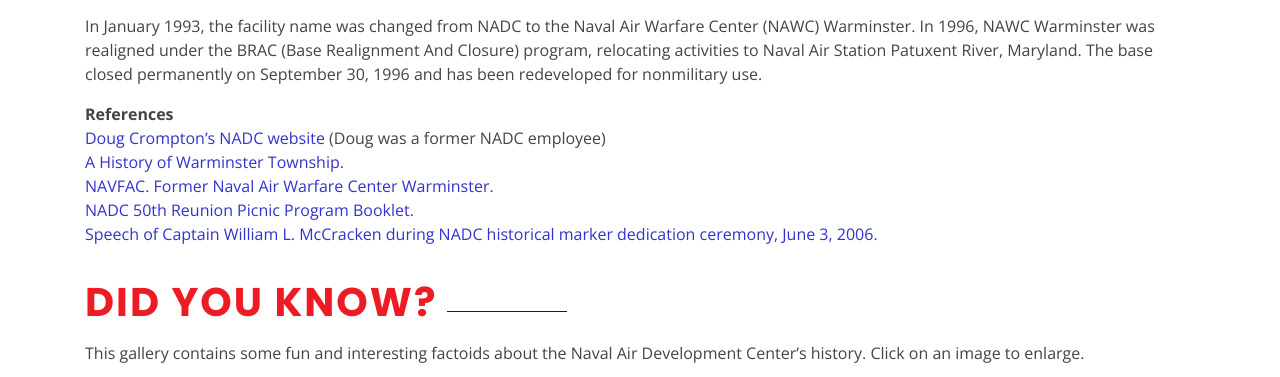
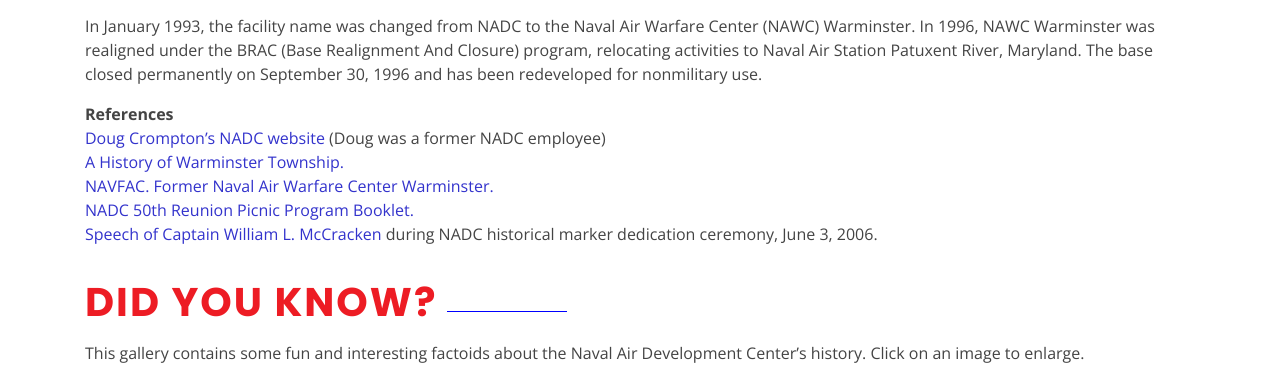
Before and after one commit to jtangir87/sepacoldwar, a Django app: page /projects/naval-air-development-center in a window 1280 px wide. Shown: the part 737-1114 px from the top of the page. Run offline with Django 3.2, Linux system fonts and the light colour scheme; data that the repository does not hold is empty; parts of the project's set-up code (start-up, migrations or seed data) failed here and were passed over; some libraries are stand-ins or nearby versions.

Commit message:
adjust link text

```diff
--- a/templates/pages/projects/nadc.html
+++ b/templates/pages/projects/nadc.html
@@ -41,7 +41,7 @@
           <a href="https://warminstertownship.org/275years/">A History of Warminster Township.</a><br>
           <a href="https://www.bracpmo.navy.mil/brac_bases/northeast/former_warfare_center_warminster.html">NAVFAC. Former Naval Air Warfare Center Warminster.</a><br>
           <a href="http://navairdevcen.org/PDF/nadc50th.pdf" target="_blank">NADC 50th Reunion Picnic Program Booklet.</a><br>
-          <a href="http://navairdevcen.org/NADC_ACT_speech.html">Speech of Captain William L. McCracken during NADC historical marker dedication ceremony, June 3, 2006.</a>
+          <a href="http://navairdevcen.org/NADC_ACT_speech.html">Speech of Captain William L. McCracken</a> during NADC historical marker dedication ceremony, June 3, 2006.
         </p>
         <div class="section-title" style="padding-top:20px;">
           <h2 class="page-subtitle" style="margin-top:20px;">Did You know?</h2>
```
